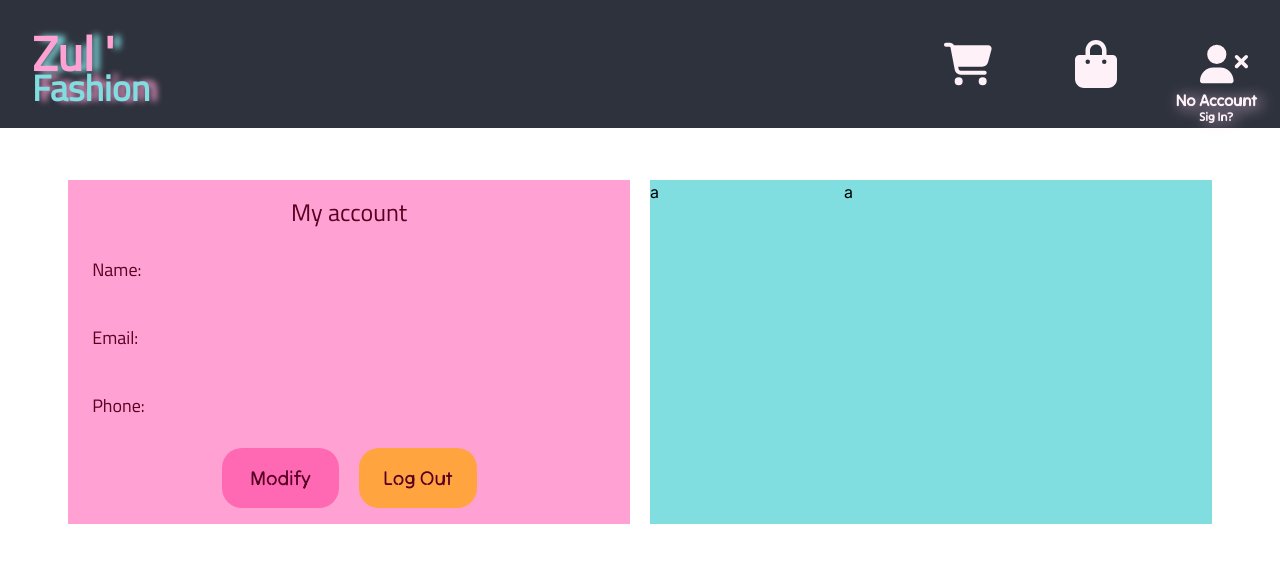
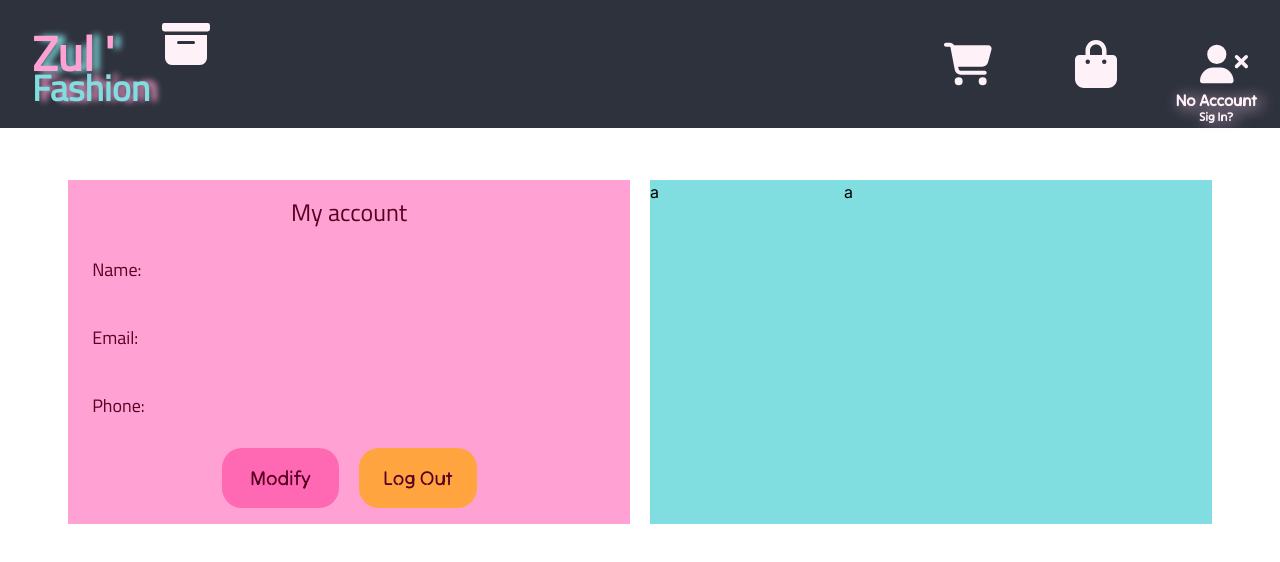
Before and after one commit to MarcosRamirezCarri/Y2KshopRemake, a Next.js app in the folder y2kclient/: page /account in a window 1280 px wide. Shown: the top 562 px of the page. Built offline with nearby package versions, Linux system fonts and the light colour scheme.

Commit message:
Dashboard empezado

```diff
--- a/y2kclient/src/app/[locale]/Components/LoginModal/LoginForm/LoginForm.tsx
+++ b/y2kclient/src/app/[locale]/Components/LoginModal/LoginForm/LoginForm.tsx
@@ -1,6 +1,6 @@
 import { useState, useEffect } from "react";
-import ValidateLogin from "@/helpers/validatorLogin";
-import { LoginData } from "@/helpers/validatorLogin";
+import ValidateLogin from "@/helpers/Validators/validatorLogin";
+import { LoginData } from "@/helpers/Validators/validatorLogin";
 import loginFunction from "@/lib/actions/AccountActions/loginFunction";
 import { useAppDispatch, useAppSelector } from "@/lib/hooks/hooks";
 import Swal from "sweetalert2";
--- a/y2kclient/src/app/[locale]/Components/NavBar/NavBar.tsx
+++ b/y2kclient/src/app/[locale]/Components/NavBar/NavBar.tsx
@@ -1,10 +1,12 @@
 import Link from "next/link";
 import ButtonsNavBar from "./Buttons/Buttons";
 import SearchBar from "./SearchBar/SearchBar";
+import { BsArchiveFill } from "react-icons/bs";
 
 export default function Navbar() {
   return (
     <div className="flex flex-row w-full px-4 lg:px-8 py-10 lg:py-8 h-32 bg-gray-950 fixed items-center justify-between z-[100]">
+      <div className="flex flex-row items-centes justify-center gap-3">
       <Link
         className="flex flex-col items-center justify-center"
         href={{ pathname: "/" }}
@@ -18,6 +20,13 @@ export default function Navbar() {
           </p>
         </div>
       </Link>
+      <Link href={{pathname: '/dashboard'}}>
+     <button className=" flex flex-col font-titilium text-3xl lg:text-5xl text-pink-50 font-normal transition-all duration-300 hover:scale-105">
+      <BsArchiveFill/>
+     </button>
+      </Link>
+      </div>
+
       <SearchBar />
       <ButtonsNavBar />
     </div>
--- a/y2kclient/src/app/dashboard/Modals/ProductModal/CreateProduct/CreateProduct.tsx
+++ b/y2kclient/src/app/dashboard/Modals/ProductModal/CreateProduct/CreateProduct.tsx
@@ -10,7 +10,7 @@ interface ModalProps {
   onSave: (product: Product) => void;
 }
 
-const Modal: React.FC<ModalProps> = ({ isOpen, onClose, onSave }) => {
+const CreateModal: React.FC<ModalProps> = ({ isOpen, onClose, onSave }) => {
   const [product, setProduct] = useState<Product>({
     id: 0,
     name: '',
@@ -92,4 +92,4 @@ const Modal: React.FC<ModalProps> = ({ isOpen, onClose, onSave }) => {
   );
 };
 
-export default Modal;
+export default CreateModal;
--- /dev/null
+++ b/y2kclient/src/app/dashboard/Modals/modalsLauncher.tsx
@@ -0,0 +1,13 @@
+'use client'
+
+const SideBarDashboard = () =>{
+    return(
+        <div className="w-[30%] h-[100vh] bg-gray-700 flex flex-col gap-5 relative top-[8rem]">
+            <p>Users</p>
+            <p>Products</p>
+            <p>Tasks</p>
+            <p>Flyers</p>
+        </div>
+    )
+}
+export default SideBarDashboard
--- /dev/null
+++ b/y2kclient/src/app/dashboard/ViewOfAll.tsx
@@ -0,0 +1,9 @@
+
+const SideBarDashboard = () =>{
+    return(
+        <div className="w-[60%] h-[100vh] bg-gray-700 flex flex-col gap-5 relative top-[8rem]">
+
+        </div>
+    )
+}
+export default SideBarDashboard
--- a/y2kclient/src/app/dashboard/page.tsx
+++ b/y2kclient/src/app/dashboard/page.tsx
@@ -1,8 +1,12 @@
+import SideBarDashboard from "./Modals/modalsLauncher";
+import Navbar from "../[locale]/Components/NavBar/NavBar";
 
 const Dashboard = () =>{
     return(
-        <div>
-            <p>Dashboard</p>
+        <div className="w-full h-full flex flex-row">
+<Navbar/>
+            <SideBarDashboard/>
         </div>
     )
 }
+export default Dashboard
```
